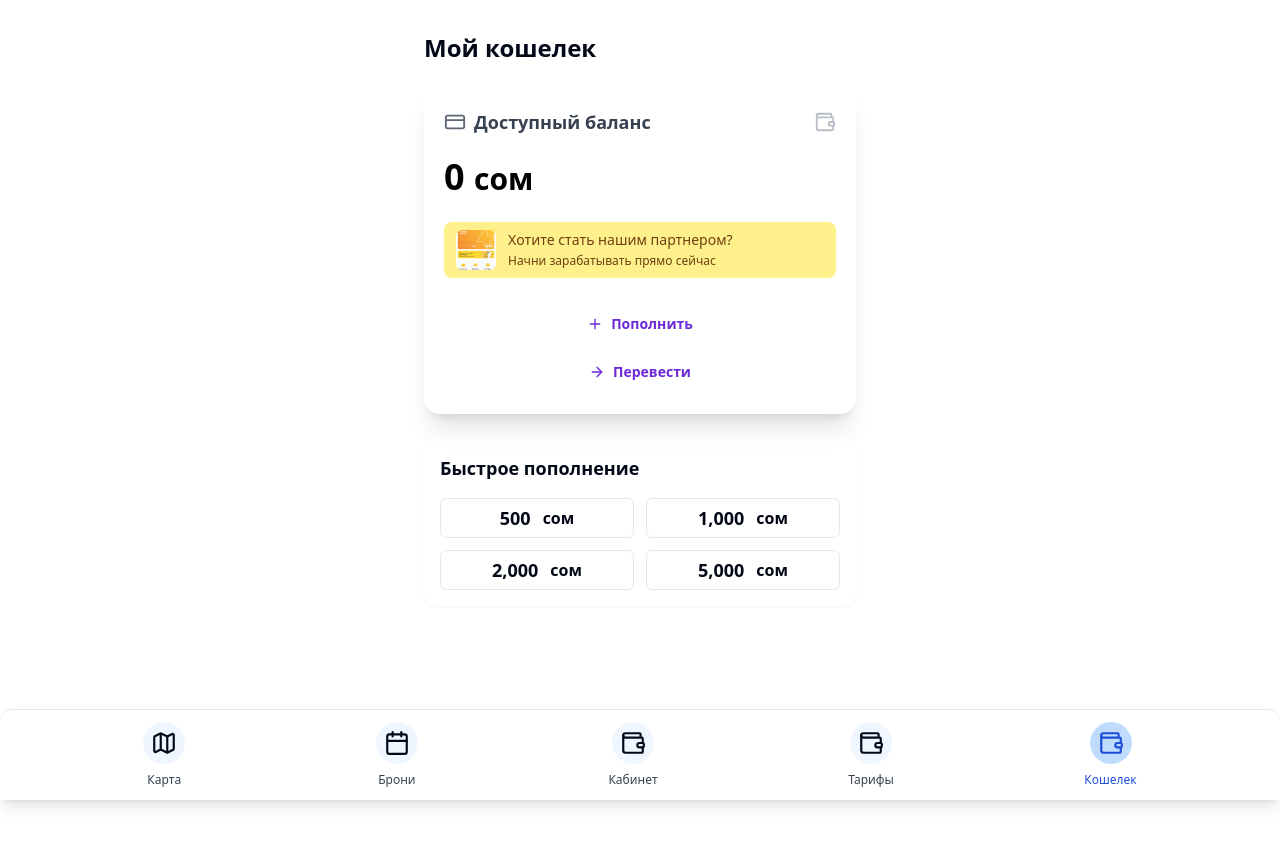
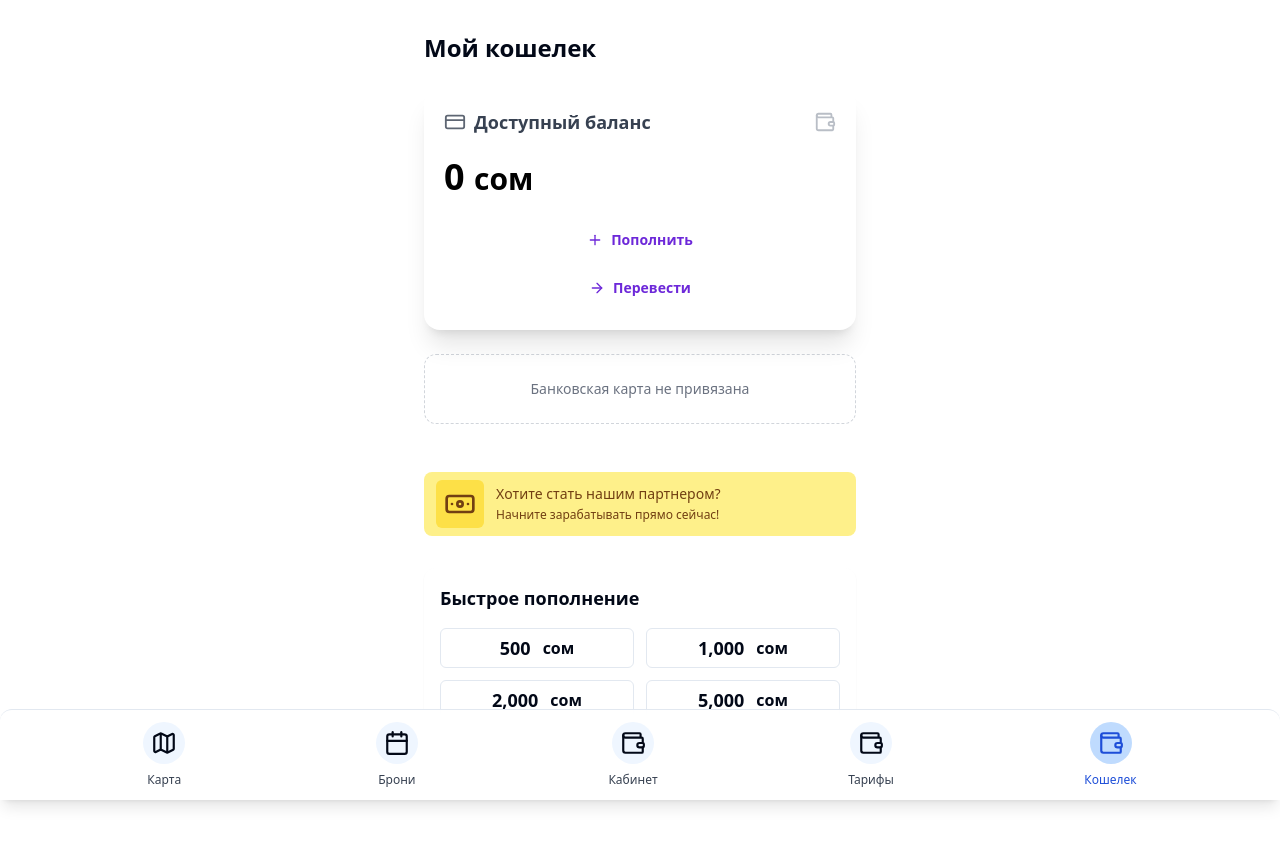
Before and after one commit to Eldarfox/easy-parking-maps, a React (Vite) app: page /wallet in a window 1280 px wide. Shown: the top 846 px of the page. Before the commit the page ends 800 px from the top, so only its background shows below. Built offline with nearby package versions, Linux system fonts and the light colour scheme.

Commit message:
Refactor Wallet page
- Separated "Become a Partner" and "Bank Card" sections in Wallet.
- Updated partner image to partner icon.

```diff
--- /dev/null
+++ b/src/components/CardSection.tsx
@@ -0,0 +1,41 @@
+
+import React from "react";
+import CardVisualization from "./CardVisualization";
+
+interface CardSectionProps {
+  cardLinked: boolean;
+  cardNum: string;
+  cardHolder: string;
+  cardExp: string;
+}
+
+const CardSection: React.FC<CardSectionProps> = ({
+  cardLinked,
+  cardNum,
+  cardHolder,
+  cardExp,
+}) => {
+  if (!cardLinked) {
+    return (
+      <div className="w-full rounded-xl border border-dashed border-gray-300 flex flex-col items-center justify-center p-6 mb-4 bg-white/60">
+        <p className="text-gray-500 text-sm text-center">Банковская карта не привязана</p>
+      </div>
+    );
+  }
+
+  return (
+    <div className="w-full flex justify-center my-2">
+      <div className="w-full">
+        <CardVisualization
+          cardNumber={cardNum}
+          holder={cardHolder}
+          exp={cardExp}
+          background="orange"
+          scheme="visa"
+        />
+      </div>
+    </div>
+  );
+};
+
+export default CardSection;
--- /dev/null
+++ b/src/components/PartnerBanner.tsx
@@ -0,0 +1,17 @@
+
+import React from "react";
+import { Banknote } from "lucide-react";
+
+const PartnerBanner: React.FC = () => (
+  <div className="mt-2 mb-2 rounded-lg bg-yellow-200 flex items-center px-3 py-2 gap-3">
+    <div className="flex items-center justify-center bg-yellow-300 p-2 rounded-md">
+      <Banknote className="w-8 h-8 text-yellow-900" />
+    </div>
+    <div className="text-yellow-900 text-sm font-medium flex-1">
+      Хотите стать нашим партнером? <br />
+      <span className="text-xs font-normal">Начните зарабатывать прямо сейчас!</span>
+    </div>
+  </div>
+);
+
+export default PartnerBanner;
--- a/src/pages/Wallet.tsx
+++ b/src/pages/Wallet.tsx
@@ -4,18 +4,20 @@ import { Button } from "@/components/ui/button";
 import React, { useState, useEffect } from "react";
 import { useToast } from "@/components/ui/use-toast";
 import CardVisualization from "@/components/CardVisualization";
+import PartnerBanner from "@/components/PartnerBanner";
+import CardSection from "@/components/CardSection";
 
 const quickTopUps = [500, 1000, 2000, 5000];
 
 const Wallet = () => {
   const [balance, setBalance] = useState(0);
   const [cardLinked, setCardLinked] = useState(false);
-  const { toast } = useToast();
 
   // Данные карты
   const [cardNum, setCardNum] = useState("");
   const [cardHolder, setCardHolder] = useState("");
   const [cardExp, setCardExp] = useState("");
+  const { toast } = useToast();
 
   useEffect(() => {
     // Определяем привязана ли карта
@@ -71,28 +73,6 @@ const Wallet = () => {
         <div className="text-4xl font-bold text-black leading-snug">
           {balance.toLocaleString()} <span className="text-3xl font-semibold">сом</span>
         </div>
-        {/* Карта под балансом — по примеру */}
-        {cardLinked && (
-          <div className="w-full flex justify-center my-2">
-            <div className="w-full">
-              <CardVisualization
-                cardNumber={cardNum}
-                holder={cardHolder}
-                exp={cardExp}
-                background="orange"
-                scheme="visa"
-              />
-            </div>
-          </div>
-        )}
-        {/* Info banner (заглушка, без функциональности) */}
-        <div className="mt-2 mb-2 rounded-lg bg-yellow-200 flex items-center px-3 py-2 gap-3">
-          <img src="/lovable-uploads/4975540c-677d-41a1-ac37-4ae0135c9ed7.png" alt="" className="w-10 h-10 rounded-md object-cover" />
-          <div className="text-yellow-900 text-sm font-medium flex-1">
-            Хотите стать нашим партнером? <br />
-            <span className="text-xs font-normal">Начни зарабатывать прямо сейчас</span>
-          </div>
-        </div>
         <div className="flex gap-3 mt-2 flex-col xs:flex-row">
           <Button
             variant="secondary"
@@ -109,6 +89,18 @@ const Wallet = () => {
           </Button>
         </div>
       </div>
+
+      {/* Банковская карта отдельно */}
+      <CardSection
+        cardLinked={cardLinked}
+        cardNum={cardNum}
+        cardHolder={cardHolder}
+        cardExp={cardExp}
+      />
+
+      {/* Баннер партнёров отдельно */}
+      <PartnerBanner />
+
       {/* Быстрое пополнение */}
       <div className="bg-white rounded-xl shadow-sm p-4 flex flex-col gap-4">
         <div className="font-bold text-lg">Быстрое пополнение</div>
```
